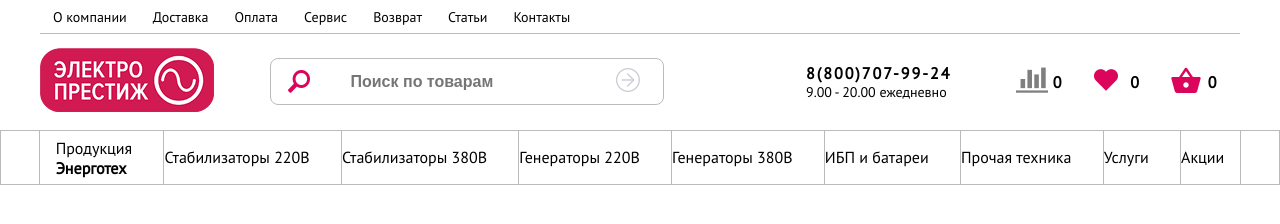
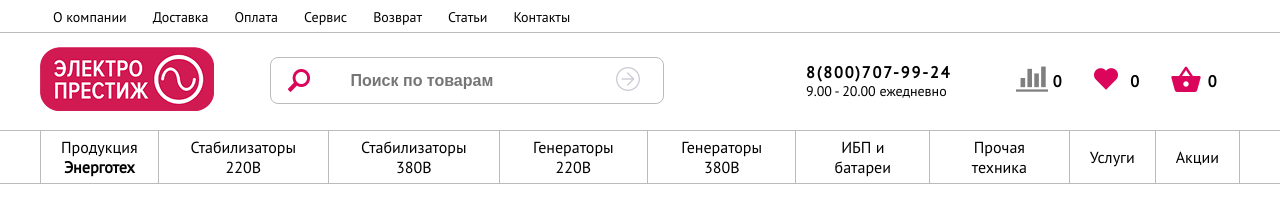
Before and after one commit to NikolenkoAY/articles-test-rbru, a plain HTML site: page index.html in a window 1280 px wide. Drawn offline with Linux system fonts and the light colour scheme.

Commit message:
stylized  navbar

```diff
--- a/index.html
+++ b/index.html
@@ -1,52 +1,45 @@
 <!DOCTYPE html>
 <html>
+
 <head>
   <meta charset="utf-8" />
   <meta http-equiv="X-UA-Compatible" content="IE=edge" />
   <title>Page Title</title>
   <meta name="viewport" content="width=device-width, initial-scale=1" />
-    <link
-      href="https://fonts.googleapis.com/css?family=PT+Sans&display=swap"
-      rel="stylesheet"
-    />
+  <link href="https://fonts.googleapis.com/css?family=PT+Sans&display=swap" rel="stylesheet" />
   <link rel="stylesheet" type="text/css" media="screen" href="main.css" />
-    <script src="main.js"></script>
+
 </head>
+
 <body id="grid-container">
-    <div id="header-left">  </div>
-    <div id="header-right">  </div>
+
+  <nav class="top" id="top">
+    <div class="wrapper">
+      <div class="top-nav">
+        <p class="top-nav-item">О компании</p>
+        <p class="top-nav-item">Доставка</p>
+        <p class="top-nav-item">Оплата</p>
+        <p class="top-nav-item">Сервис</p>
+        <p class="top-nav-item">Возврат</p>
+        <p class="top-nav-item">Статьи</p>
+        <p class="top-nav-item">Контакты</p>
+      </div>
+    </div>
+  </nav>
+
+
   <header id="header">
-      <nav class="header-topnav">
-        <p class="header-topnav-item">О компании</p>
-        <p class="header-topnav-item">Доставка</p>
-        <p class="header-topnav-item">Оплата</p>
-        <p class="header-topnav-item">Сервис</p>
-        <p class="header-topnav-item">Возврат</p>
-        <p class="header-topnav-item">Статьи</p>
-        <p class="header-topnav-item">Контакты</p>
-      </nav>
+
     <div class="header-main">
       <div class="logo">
-          <img
-            src="./images/logo-electroprestige.png"
-            alt="электропрестиж"
-            class="logo-item"
-          />
+        <img src="./images/logo-electroprestige.png" alt="электропрестиж" class="logo-item" />
       </div>
       <div class="search">
         <div class="search-logo">
-            <img
-              src="./images/search-logo.png"
-              alt="search-logo"
-              class="search-logo-item"
-            />
+          <img src="./images/search-logo.png" alt="search-logo" class="search-logo-item" />
         </div>
         <div class="search-input">
-            <input
-              class="search-input-item"
-              type="text"
-              placeholder="Поиск по товарам"
-            />
+          <input class="search-input-item" type="text" placeholder="Поиск по товарам" />
         </div>
         <div class="search-button">
           <button class="search-button-item">
@@ -80,10 +73,11 @@
       </div>
     </div>
   </header>
-    <div id="nav-left">  </div>
-        <div id="nav-right">  </div>
-    <nav class="navbar" id="nav">
-      <div class="nav-item__first">Продукция<span class="nav-item__bold">Энерготех</span></div>
+
+  <nav class="nav" id="nav">
+    <div class="wrapper">
+    <div class="navbar">
+    <div class="nav-item"><span class="nav-item__first">Продукция<span class="nav-item__bold">Энерготех</span></span></div>
     <div class="nav-item">Стабилизаторы 220В</div>
     <div class="nav-item">Стабилизаторы 380В</div>
     <div class="nav-item">Генераторы 220В</div>
@@ -91,9 +85,12 @@
     <div class="nav-item">ИБП и батареи</div>
     <div class="nav-item">Прочая техника</div>
     <div class="nav-item">Услуги</div>
-      <div class="nav-item">Акции</div>
+    <div class="nav-item__last">Акции</div>
+  </div>
+</div>
   </nav>
   <main id="main"></main>
   <footer id="footer"></footer>
 </body>
+
 </html>
--- a/main.css
+++ b/main.css
@@ -8,40 +8,29 @@ body {
 #grid-container {
   display: grid;
   grid-template-areas:
-    "header-left header header-right"
-    "nav-left nav nav-right"
-    "main-left main main-right"
-    "footer-left footer footer-right";
+    "top top top"
+    ". header ."
+    "nav nav nav"
+    ". main ."
+    "footer footer footer";
 
   grid-template-columns: 1fr 1200px 1fr;
-  grid-template-rows: 130px 55px 1fr 100px;
+  grid-template-rows: 33px 97px 54px 1fr 100px;
+}
+
+#top{
+  grid-area: top;
 }
 
 #header {
   grid-area: header;
 }
-#header-right{
-  grid-area: header-right;
-}
-#header-left{
-  grid-area: header-left;
-}
+
 
 #nav {
   grid-area: nav;
 }
 
-#nav-right{
-  grid-area:nav-right;
-  border: 1px solid #bbb;
-  border-collapse: collapse;
-
-}
-#nav-left{
-  grid-area:nav-left;
-  border: 1px solid #bbb;
-  border-collapse: collapse;
-}
 
 #main {
   grid-area: main;
@@ -50,16 +39,26 @@ body {
   grid-area: footer;
 }
 
-.header-topnav {
+.wrapper{
+  width: 1200px;
+  margin: 0 auto;
+  height: 100%;
+}
+
+.top{
+  border-bottom: 1px solid #bbb;
+}
+
+.top-nav {
   display: flex;
   flex-direction: row;
   align-items: center;
   height: 33px;
   font-size: 14px;
-  border-bottom: 1px solid #bbb;
+
 }
 
-.header-topnav-item {
+.top-nav-item {
   margin: 0 13px;
 }
 
@@ -136,22 +135,26 @@ body {
   width: 45px;
 }
 
+.nav{
+  border-top : 1px solid #bbb;
+  border-bottom : 1px solid #bbb;
+
+}
 .navbar{
   display: flex;
-  justify-content: space-around;
-  align-items: center;
+  height: 100%;
 
-
-  border-top : 1px solid #bbb;
-  border-bottom : 1px solid #bbb;
 }
 
 .nav-item{
+  display: flex;
   border-left: 1px solid #bbb;
-  border-collapse: collapse;
-  line-height: 55px;
   text-align: center;
+  align-items: center;
+  padding: 0 20px;
 }
+
+
 .nav-item__first{
   display: flex;
   flex-direction: column;
@@ -159,3 +162,11 @@ body {
 .nav-item__bold{
   font-weight: 900;
 }
+
+.nav-item__last{
+  display: flex;
+  padding: 0 20px;
+  border-right: 1px solid #bbb;
+  border-left: 1px solid #bbb;
+  align-items: center;
+}
```
Lines whose indentation alone changed are shown as unchanged.
